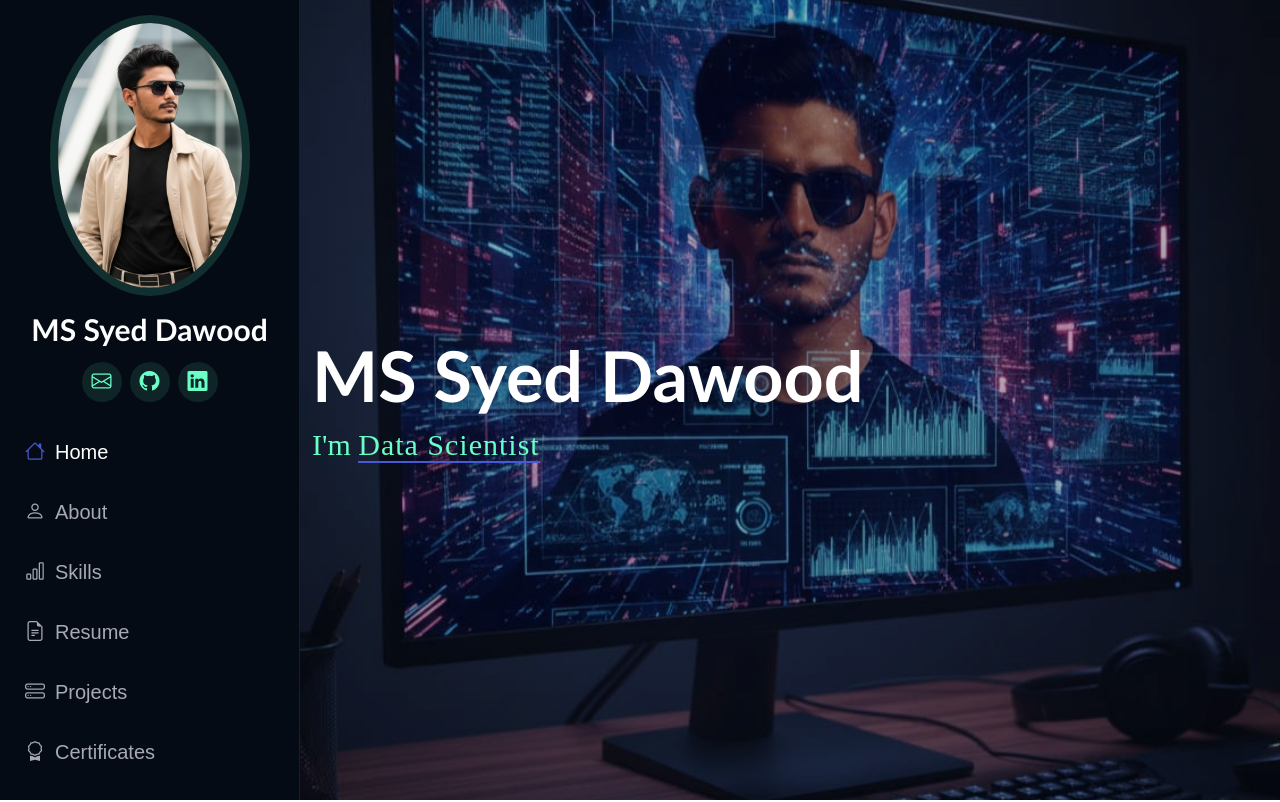
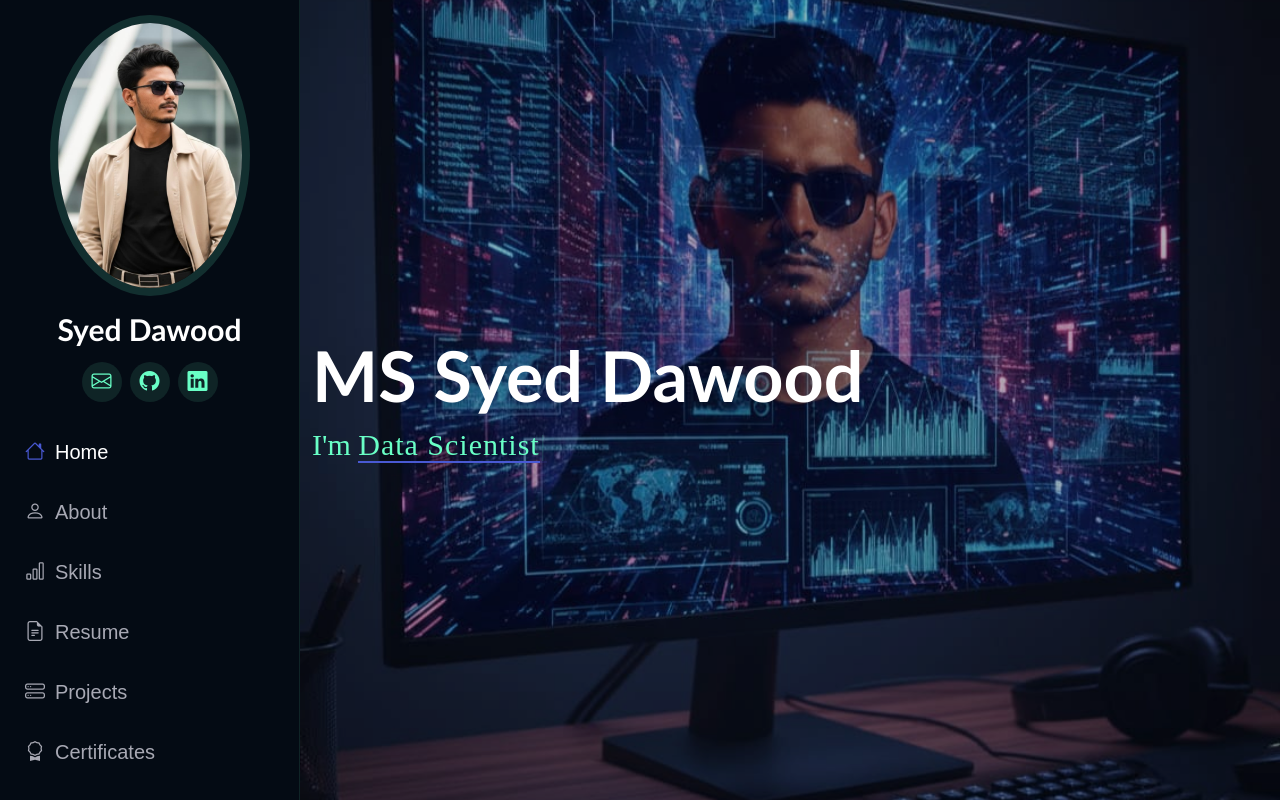
Before and after one commit to Dxwood46/portfolio, a plain HTML site: page index.html in a window 1280 px wide. Shown: the top 802 px of the page. Drawn offline with Linux system fonts and the light colour scheme.

Commit message:
Update index.html

```diff
--- a/index.html
+++ b/index.html
@@ -4,7 +4,7 @@
 <head>
   <meta charset="utf-8">
   <meta content="width=device-width, initial-scale=1.0" name="viewport">
-  <title>MS Syed Dawood - Portfolio</title>
+  <title>Syed Dawood - Portfolio</title>
   <meta content="Portfolio of MS Syed Dawood" name="description">
   <meta content="AI, Data Science, Machine Learning, Portfolio, Syed Dawood" name="keywords">
 
@@ -28,7 +28,7 @@
     </div>
 
     <a href="index.html" class="logo d-flex align-items-center justify-content-center">
-      <h1 class="sitename">MS Syed Dawood</h1>
+      <h1 class="sitename">Syed Dawood</h1>
     </a>
 
     <div class="social-links text-center">
```
